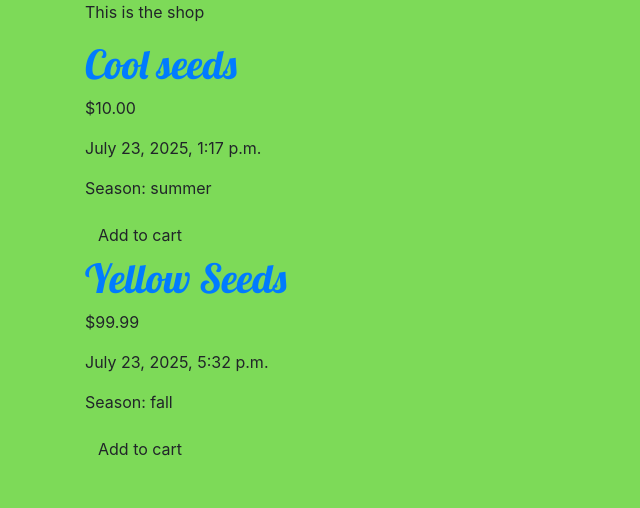
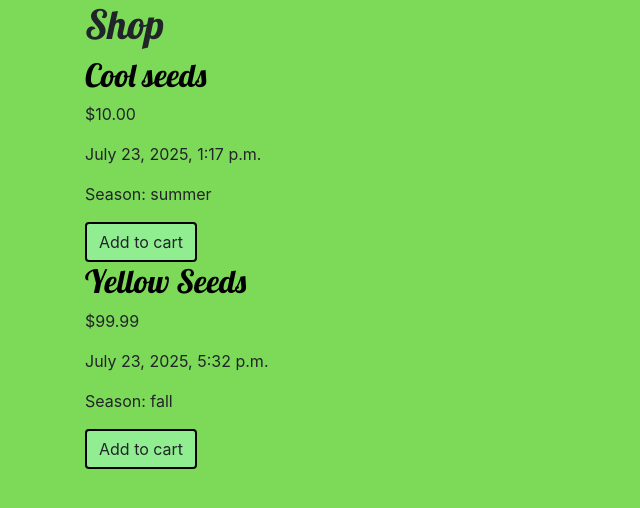
Before and after one commit to BurntToast2424/SDEV_220_Final_Project_Team_2, a Django app: page / in a window 1280 px wide. Shown: the part 56-564 px from the top of the page, without its empty margins (0-640 px from the left). Run offline with Django 5.2, Linux system fonts and the light colour scheme; data comes from the database, SQL or seed files in the repository; some libraries are stand-ins or nearby versions.

Commit message:
Changed look a bit

```diff
--- a/myapp/static/css/stylesheet.css
+++ b/myapp/static/css/stylesheet.css
@@ -4,9 +4,14 @@ body {
 
 h1,
 h2 {
-    font-family: 'Lobster', cursive;
+  font-family: 'Lobster', cursive;
 }
 
-.w3-container li {
-    list-style-type: square;
+.btn {
+  border: 2px solid black;
+  background-color: lightgreen;
 }
+
+h2 a {
+  color: black;
+}
--- a/myapp/templates/home.html
+++ b/myapp/templates/home.html
@@ -1,10 +1,10 @@
 {% extends "base.html" %} {% block title %} Home Page {% endblock %}
 {% block content %}
-<p>This is the shop</p>
+<h1>Shop</h1>
 
 {% for item in items %}
 	<div class="w3-container">
-		<h1><a href="{% url 'item_detail' pk=item.pk %}"> {{ item.listing_name }} </a></h1>
+		<h2><a href="{% url 'item_detail' pk=item.pk %}"> {{ item.listing_name }} </a></h2>
 		<p> ${{ item.price }} </p>
 		<p> {{ item.created_on }} </p>
 		<p> Season: {{ item.season }}</p>
```
